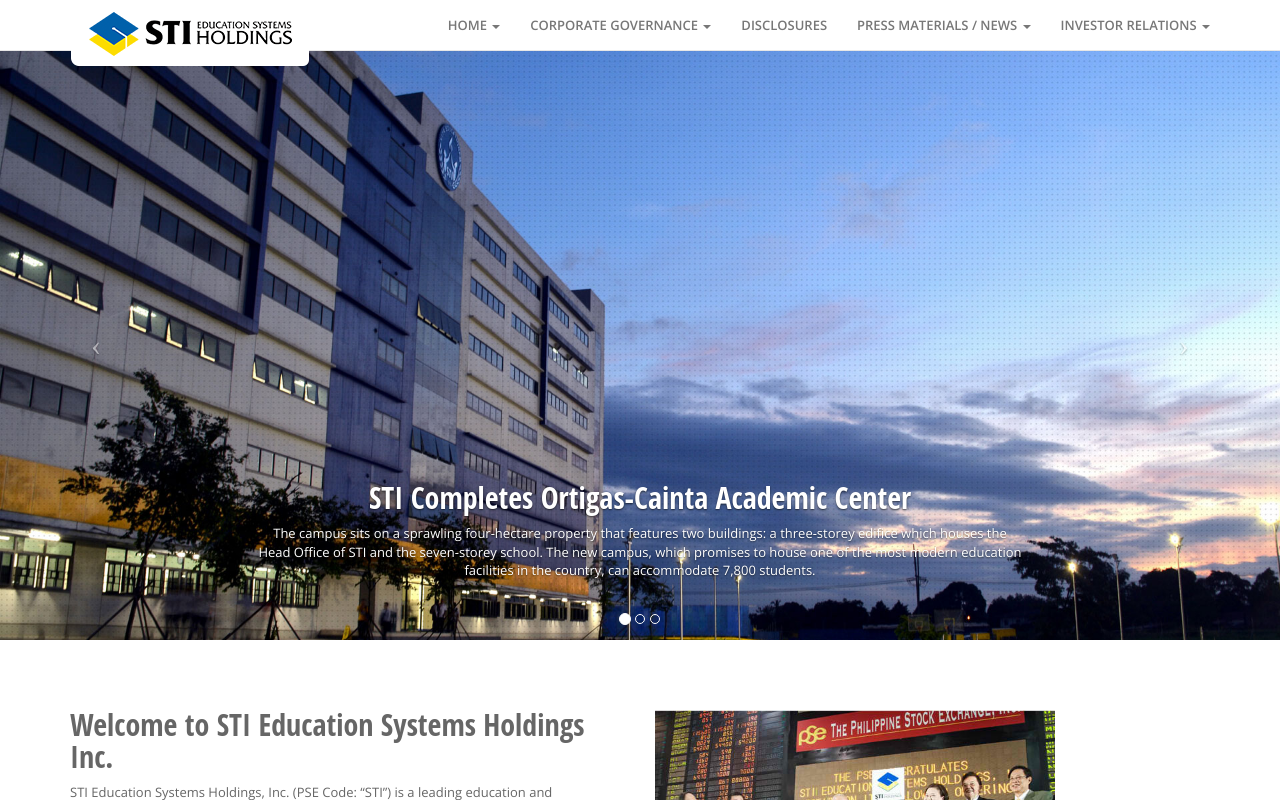
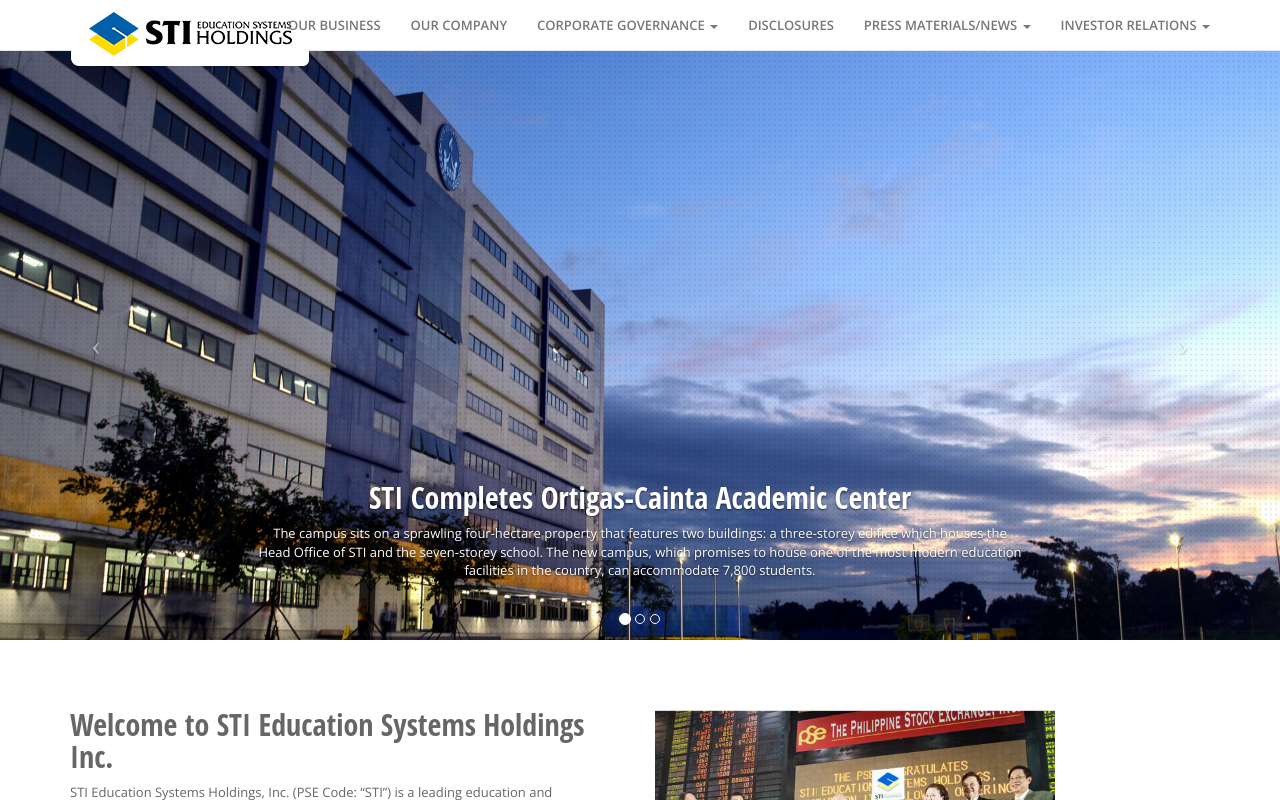
Before and after one commit to dengbalaga/stiholdings, a plain HTML site: page index.html in a window 1280 px wide. Shown: the top 800 px of the page. Drawn offline with nearby package versions, Linux system fonts and the light colour scheme.

Commit message:
edit index

```diff
--- a/index.html
+++ b/index.html
@@ -366,8 +366,12 @@ font-family: 'Open Sans Condensed', sans-serif;
             </ul>-->
             <ul class="nav navbar-nav navbar-right">
 <!--                <li class="active"><a href="index.html">Home</a></li>-->
-                <li>
-                    <a href="#" class="dropdown-toggle" data-toggle="dropdown">Home <b class="caret"></b></a>
+
+                <li><a href="disclosures.html">Our Business</a></li>
+                <li><a href="disclosures.html">Our Company</a></li>
+
+<!--                <li>
+                    <a href="#" class="dropdown-toggle" data-toggle="dropdown">Our Company <b class="caret"></b></a>
                     <ul class="dropdown-menu multi-level">
                        <li><a href="about-sti-holdings.html">Our Business</a></li>
                         <li class="dropdown-submenu">
@@ -383,7 +387,7 @@ font-family: 'Open Sans Condensed', sans-serif;
                         </li>
 
                     </ul>
-                </li>
+                </li>-->
 
 
                 <li>
@@ -443,7 +447,7 @@ font-family: 'Open Sans Condensed', sans-serif;
 
 
                 <li>
-                <a href="" class="dropdown-toggle" data-toggle="dropdown">Press Materials / News <b class="caret"></b></a>
+                <a href="" class="dropdown-toggle" data-toggle="dropdown">Press Materials/News <b class="caret"></b></a>
                 <ul class="dropdown-menu multi-level">
                         <li><a href="news.html">Press Materials /News</a></li>
                          <li><a href="#">Presentations & Reports</a></li>
@@ -474,7 +478,7 @@ font-family: 'Open Sans Condensed', sans-serif;
 </div>
 
 
-     <!-- Full Page Image Background Carousel Header -->
+    <!-- Full Page Image Background Carousel Header -->
     <header id="myCarousel" class="carousel slide">
         <!-- Indicators -->
         <ol class="carousel-indicators">
```
